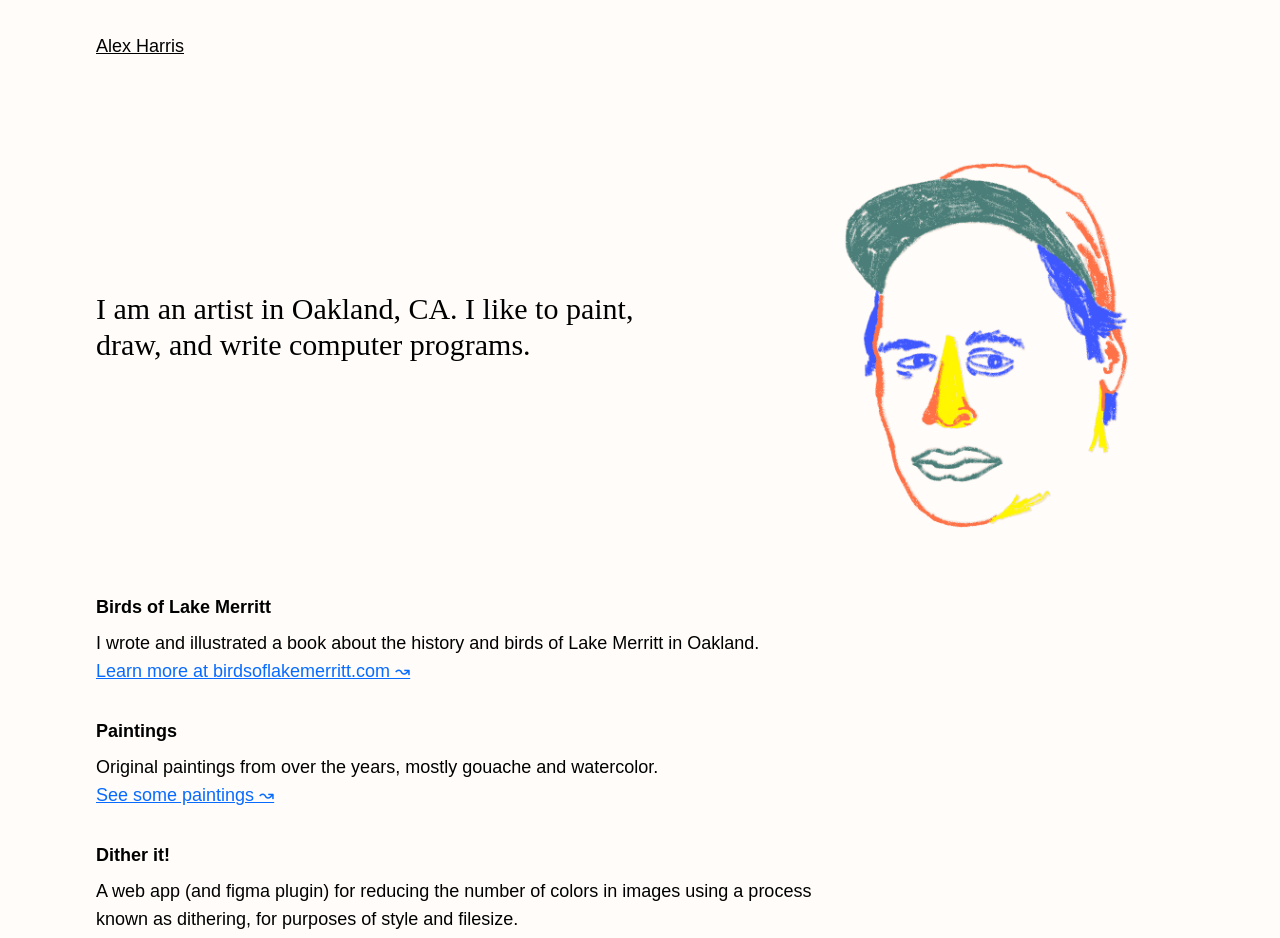
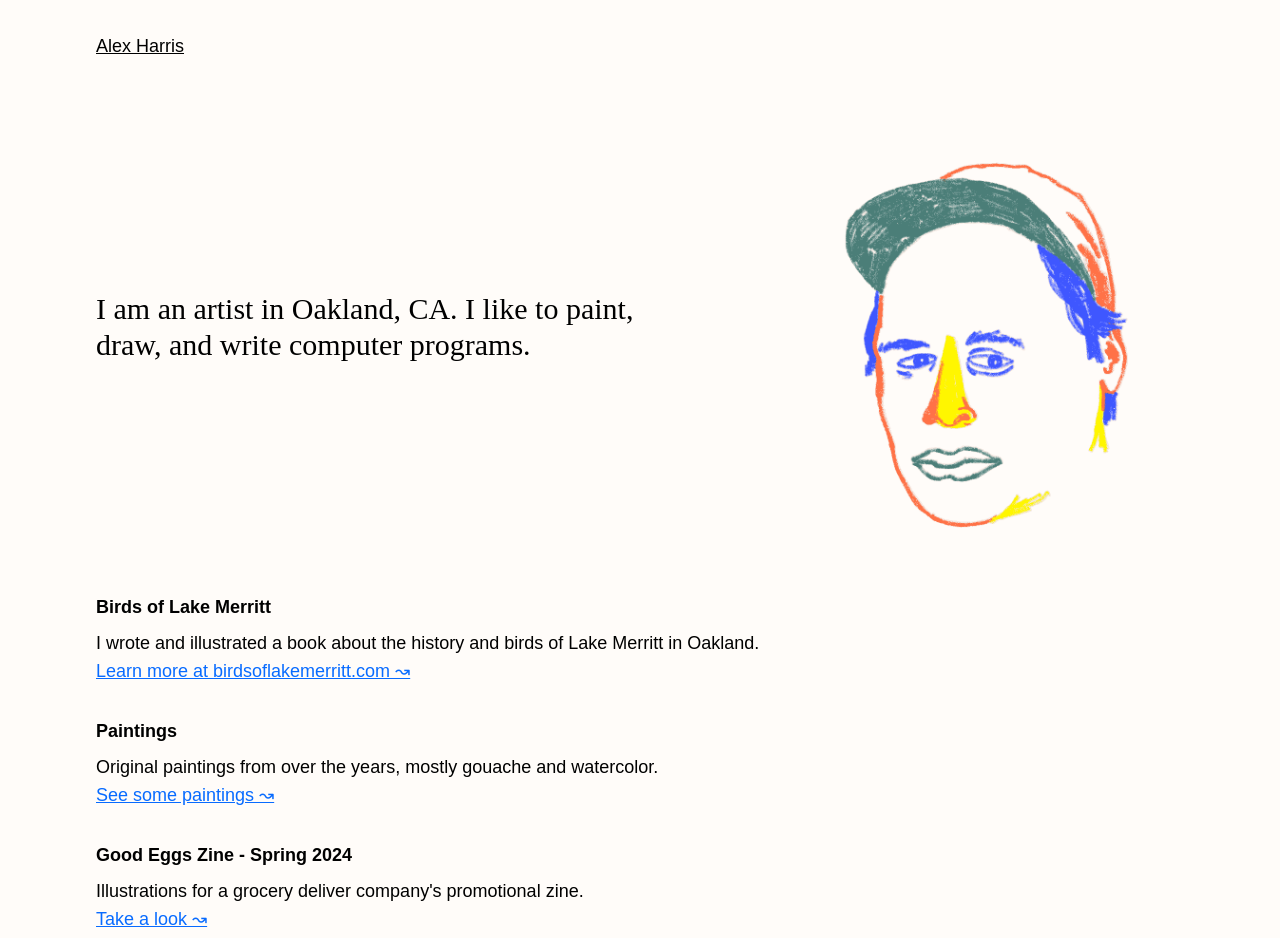
Before and after one commit to alexharris/ah-art, a Next.js app: page / in a window 1280 px wide. Shown: the top 938 px of the page. Built offline with nearby package versions, Linux system fonts and the light colour scheme; no server answers; the database is empty.

Commit message:
add good eggs to homepage

```diff
--- a/pages/index.js
+++ b/pages/index.js
@@ -59,6 +59,10 @@ I wrote and illustrated a book about the history and birds of Lake Merritt in Oa
 Original paintings from over the years, mostly gouache and watercolor.
 [See some paintings ↝](/paintings)
 
+## Good Eggs Zine - Spring 2024
+Illustrations for a grocery deliver company's promotional zine.
+[Take a look ↝](/good-eggs-spring-2024)
+
 ## Dither it!
 A web app (and figma plugin) for reducing the number of colors in images using a process known as dithering, for purposes of style and filesize.
 
```
